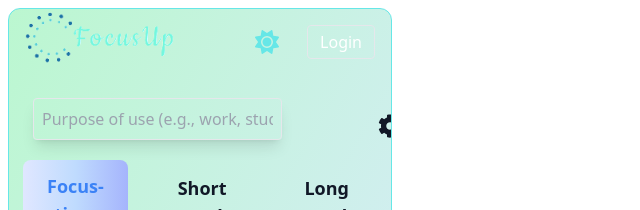
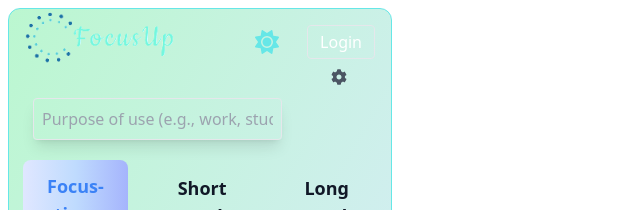
Before and after one commit to tinbit25/promodoroTimerExtansion, a React (Vite) app in the folder promodoro-extention/: page / in a window 1280 px wide. Shown: the top 210 px of the page, without its empty margins (0-640 px from the left). Built offline with nearby package versions, Linux system fonts and the light colour scheme.

Commit message:
adjust manifest

```diff
--- a/promodoro-extention/src/pages/Home.jsx
+++ b/promodoro-extention/src/pages/Home.jsx
@@ -199,27 +199,29 @@ const Home = ({ userId, isDarkMode }) => {
       <div
         className={`w-full max-w-full px-8 pb-2 rounded-lg relative`}
       >
-<div className="flex space-x-16">
-<div className="mt-4 ">
+
+  <div className="mt-4">
     <input
       type="text"
       placeholder="Purpose of use (e.g., work, study)"
       value={purpose}
       onChange={(e) => setPurpose(e.target.value)}
-            className={`  ${isDarkMode
+      className={` ${isDarkMode
         ? "-m-6 bg-blue-950 text-white shadow-xl"
         : "-m-6 bg-transparent text-black shadow-lg"} border p-2 rounded mb-5`}
     />
   </div>
-        <div className="flex justify-end ">
+
+  {/* Settings button in the upper-right corner */}
+  <div className="absolute -top-10 right-4">
     <button
-            className="text-2xl -mr-20 rounded-full"
+      className="text-1xl pr-3 rounded-full text-gray-600"
       onClick={() => setIsSettingsOpen(true)}
     >
       <FaCog />
     </button>
   </div>
-        </div>
+
 
         <div className="flex space-x-6 mb-8 justify-center">
           {tabsData.map((tab) => (
```
Also changed, not shown: promodoro-extention/public/manifest.json. Lines whose indentation alone changed are shown as unchanged.
